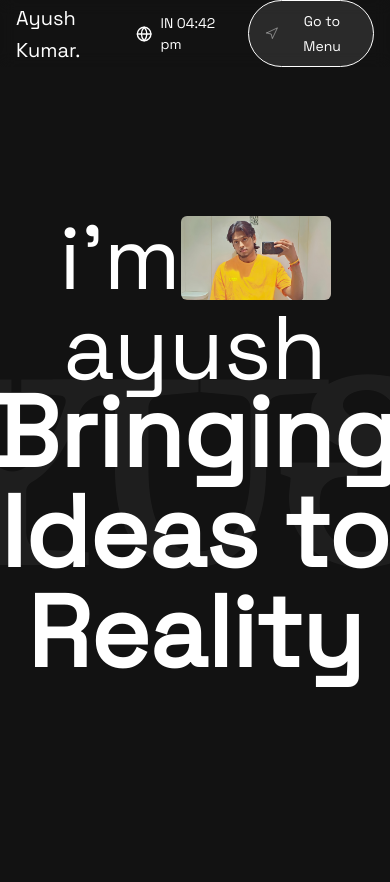
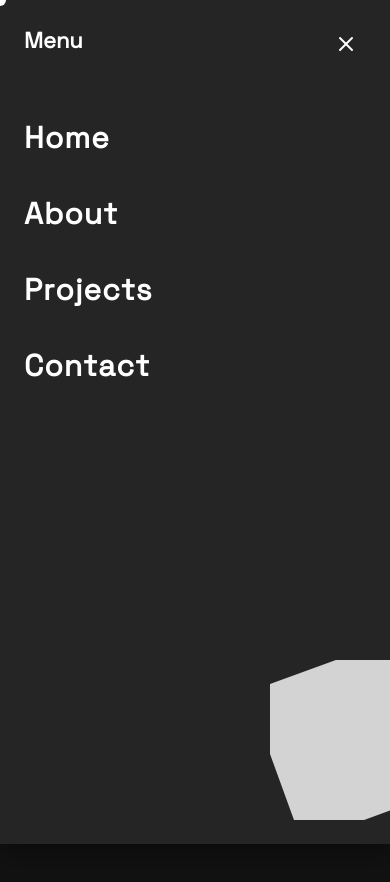
Before and after one commit to DivxAyush/ayushxfolio, a Next.js app: page / in a window 390 px wide. Both pictures are taken after a click on the button "Go to Menu". Shown: the top 882 px of the page. Built offline with nearby package versions, Linux system fonts and the light colour scheme.

Commit message:
Add Menu Designs And Animations Fix Jitter in Menu

```diff
--- a/src/app/CommonCompo/CursorFollower.jsx
+++ b/src/app/CommonCompo/CursorFollower.jsx
@@ -1,82 +1,32 @@
-import { useEffect, useRef, useState } from "react";
-import { useMediaQuery } from "@mui/material";
+import { motion } from "framer-motion";
 
-const CursorFollower = ({ visible = true }) => {
-  const dotRef = useRef(null);
-  const [isInWindow, setIsInWindow] = useState(true);
-  const isMobile = useMediaQuery("(max-width:600px)"); // 📱 Detect mobile screens
-
-  useEffect(() => {
-    if (isMobile) return;
-
-    const dot = dotRef.current;
-    let mouseX = 0;
-    let mouseY = 0;
-    let currentX = 0;
-    let currentY = 0;
-    const speed = 0.1;
-
-    const animate = () => {
-      currentX += (mouseX - currentX) * speed;
-      currentY += (mouseY - currentY) * speed;
-      if (dot) {
-        dot.style.transform = `translate3d(${currentX}px, ${currentY}px, 0)`;
-      }
-      requestAnimationFrame(animate);
-    };
-
-    const handleMouseMove = (e) => {
-      mouseX = e.clientX;
-      mouseY = e.clientY;
-      setIsInWindow(true);
-    };
-
-    const handleMouseLeave = () => setIsInWindow(false);
-    const handleMouseEnter = () => setIsInWindow(true);
-
-    document.addEventListener("mousemove", handleMouseMove);
-    document.addEventListener("mouseleave", handleMouseLeave);
-    document.addEventListener("mouseenter", handleMouseEnter);
-
-    animate();
-
-    return () => {
-      document.removeEventListener("mousemove", handleMouseMove);
-      document.removeEventListener("mouseleave", handleMouseLeave);
-      document.removeEventListener("mouseenter", handleMouseEnter);
-    };
-  }, [isMobile]);
-
-
-  if (isMobile) return null; // ❌ Don’t render on mobile
+export default function CursorFollower({ x, y, visible, hoverPos }) {
+ const isHovering = Boolean(hoverPos);
 
  return (
-    <div
-      ref={dotRef}
+  <motion.div
+   animate={{
+    left: isHovering ? hoverPos.x : x,
+    top: isHovering ? hoverPos.y : y,
+    width: isHovering ? 120 : 12,
+    height: isHovering ? 120 : 12,
+    opacity: visible ? 1 : 0,
+   }}
+   transition={{
+    type: "spring",
+    stiffness: 300,
+    damping: 25,
+   }}
    style={{
     position: "fixed",
-        top: 0,
-        left: 0,
-        width: 10,
-        height: 10,
-        backgroundColor: "transparent",  // <-- background ko transparent karo
+    borderRadius: "50%",
+    backgroundColor: isHovering
+     ? "rgba(255,255,255,0.15)"
+     : "#fff",
     pointerEvents: "none",
+    transform: "translate(-50%, -50%)",
     zIndex: 9999,
-        mixBlendMode: "difference",
-        transform: "translate3d(0, 0, 0)",
-        transition: "opacity 0.3s ease",
-        opacity: visible && isInWindow ? 1 : 0,
-        clipPath: "polygon(50% 0%, 0% 100%, 100% 100%)",
-        boxShadow: "0 0 6px 2px rgba(255, 255, 255, 0.3)", // optional glow
-        borderLeft: "5px solid transparent",  // add borders to form triangle edges
-        borderRight: "5px solid transparent",
-        borderBottom: "10px solid white",
-        width: 0,
-        height: 0,
    }}
-
   />
  );
-};
-
-export default CursorFollower;
+}
--- /dev/null
+++ b/src/app/CommonCompo/DecorativeShape.jsx
@@ -0,0 +1,35 @@
+import { motion } from "framer-motion";
+import { Box } from "@mui/material";
+
+export default function DecorativeShape({ open }) {
+ return (
+  <Box
+   sx={{
+    position: "absolute",
+    bottom: 24,
+    right: -40,
+    width: 160,
+    height: 160,
+    overflow: "hidden",
+    pointerEvents: "none",
+   }}
+  >
+
+   <motion.div
+    animate={{
+     rotate: open ? -20 : -5,
+    }}
+    transition={{
+     duration: 0.6,
+     ease: "easeInOut",
+    }}
+    style={{
+     width: "100%",
+     height: "100%",
+     background: "#d3d3d3",
+     borderRadius: 24,
+    }}
+   />
+  </Box>
+ );
+}
--- a/src/app/CommonCompo/Header.jsx
+++ b/src/app/CommonCompo/Header.jsx
@@ -5,16 +5,13 @@ import {
  AppBar,
  Toolbar,
  Typography,
- IconButton,
  Box,
- Drawer,
+ Button,
  useMediaQuery,
- Button,
 } from "@mui/material";
 import { useTheme, keyframes } from "@mui/material/styles";
 import { Globe } from "lucide-react";
-import YourSvgIcon from "../../../public/assets/image/imgi_1_menu.svg"; // replace with your actual SVG path
-import Image from "next/image";
+import MenuDrawer from "./MenuDrawer";
 
 export default function Header() {
  const theme = useTheme();
@@ -24,15 +21,13 @@ export default function Header() {
 
  useEffect(() => {
   const updateTime = () => {
-   const now = new Date();
-   const options = {
+   const formatter = new Intl.DateTimeFormat("en-IN", {
     timeZone: "Asia/Kolkata",
     hour: "2-digit",
     minute: "2-digit",
     hour12: true,
-   };
-   const formatter = new Intl.DateTimeFormat("en-IN", options);
-   setTime(formatter.format(now));
+   });
+   setTime(formatter.format(new Date()));
   };
 
   updateTime();
@@ -46,38 +41,33 @@ export default function Header() {
  `;
 
  return (
+  <>
    <AppBar
     position="sticky"
     elevation={0}
     sx={{
      backgroundColor: "transparent",
      backdropFilter: "blur(8px)",
-    boxShadow: "none",
     }}
    >
     <Toolbar sx={{ justifyContent: "space-between", px: { xs: 2, sm: 4 } }}>
-    {/* Left: Logo */}
-    <Typography variant="h6" component="div" sx={{ flexGrow: 1 }}>
-     Ayush Kumar.
-    </Typography>
+     <Typography variant="h6">Ayush Kumar.</Typography>
 
-    {/* Right: Time + Button */}
      <Box sx={{ display: "flex", alignItems: "center", gap: 2 }}>
+      {!isMobile && (
        <Box sx={{ display: "flex", alignItems: "center", gap: 1 }}>
         <Globe
          size={18}
-       sx={{ animation: `${rotate} 6s linear infinite`, transformOrigin: "center" }}
+         style={{ animation: `${rotate} 6s linear infinite` }}
         />
-      <Typography variant="body2" sx={{ fontWeight: 500 }}>
-       IN {time}
-      </Typography>
+        <Typography variant="body2">IN {time}</Typography>
        </Box>
+      )}
 
       <Button
        variant="outlined"
+       onClick={() => setDrawerOpen(true)}
        sx={{
-       display: "flex",
-       alignItems: "center",
         gap: 1,
         px: 2,
         py: 1,
@@ -85,17 +75,17 @@ export default function Header() {
         color: "white",
         borderRadius: "9999px",
         backdropFilter: "blur(8px)",
-       backgroundColor: "rgba(255, 255, 255, 0.1)",
+        backgroundColor: "rgba(255,255,255,0.1)",
         textTransform: "none",
-       fontWeight: 500,
-       fontSize: "0.875rem",
        }}
       >
-      <svg xmlns="http://www.w3.org/2000/svg" width="15" height="15" viewBox="0 0 24 24" fill="none" stroke="currentColor" stroke-width="0.75" stroke-linecap="round" stroke-linejoin="round" class="lucide lucide-navigation-icon lucide-navigation"><polygon points="3 11 22 2 13 21 11 13 3 11" /></svg>
        Go to Menu
       </Button>
      </Box>
     </Toolbar>
    </AppBar>
+
+   <MenuDrawer open={drawerOpen} onClose={() => setDrawerOpen(false)} />
+  </>
  );
 }
--- /dev/null
+++ b/src/app/CommonCompo/MenuDrawer.jsx
@@ -0,0 +1,150 @@
+"use client";
+
+import { Drawer, Box, Typography, IconButton } from "@mui/material";
+import { X } from "lucide-react";
+import { useState } from "react";
+import { motion } from "framer-motion";
+import CursorFollower from "./CursorFollower";
+import DecorativeShape from "./DecorativeShape";
+
+function AnimatedText({ text }) {
+ return (
+  <motion.div
+   variants={{
+    rest: {},
+    hover: {
+     transition: {
+      staggerChildren: 0.04,
+     },
+    },
+   }}
+   style={{ display: "flex" }}
+  >
+   {text.split("").map((char, i) => (
+    <motion.span
+     key={i}
+     variants={{
+      rest: { y: 0 },
+      hover: { y: -52 },
+     }}
+     transition={{ duration: 0.3, ease: "easeInOut" }}
+     style={{ display: "inline-block" }}
+    >
+     {char === " " ? "\u00A0" : char}
+    </motion.span>
+   ))}
+  </motion.div>
+ );
+}
+
+function MenuItem({ label, onHover, onLeave }) {
+ return (
+  <Box
+   sx={{
+    height: 52,
+    overflow: "hidden",
+    display: "inline-block",
+   }}
+  >
+   <Box
+    onMouseEnter={(e) => {
+     const rect = e.currentTarget.getBoundingClientRect();
+     onHover({
+      x: rect.left + rect.width / 2,
+      y: rect.top + rect.height / 2,
+     });
+    }}
+    onMouseLeave={onLeave}
+    sx={{
+     cursor: "pointer",
+     display: "inline-block",
+    }}
+   >
+    <motion.div
+     initial="rest"
+     animate="rest"
+     whileHover="hover"
+     style={{ display: "flex", flexDirection: "column" }}
+    >
+     <Typography
+      sx={{
+       fontSize: 30,
+       fontWeight: 700,
+       lineHeight: "52px",
+       letterSpacing: 1,
+       display: "flex",
+      }}
+     >
+      <AnimatedText text={label} />
+     </Typography>
+
+     <Typography
+      sx={{
+       fontSize: 30,
+       fontWeight: 700,
+       lineHeight: "52px",
+       letterSpacing: 1,
+       display: "flex",
+      }}
+     >
+      <AnimatedText text={label} />
+     </Typography>
+    </motion.div>
+   </Box>
+  </Box>
+ );
+}
+
+
+export default function MenuDrawer({ open, onClose }) {
+ const [cursor, setCursor] = useState({ x: 0, y: 0 });
+ const [visible, setVisible] = useState(false);
+ const [hoverPos, setHoverPos] = useState(null);
+
+ return (
+  <Drawer
+   anchor="right"
+   open={open}
+   onClose={onClose}
+   PaperProps={{
+    sx: {
+     width: { xs: "100%", sm: 360 },
+     backgroundColor: "#000",
+     color: "#fff",
+     overflow: "hidden",
+    },
+   }}
+  >
+   <Box
+    sx={{ position: "relative", height: "100%", p: 3 }}
+    onMouseMove={(e) => {
+     setCursor({ x: e.clientX, y: e.clientY });
+    }}
+    onMouseEnter={() => setVisible(true)}
+    onMouseLeave={() => setVisible(false)}
+   >
+    <CursorFollower
+     x={cursor.x}
+     y={cursor.y}
+     visible={visible}
+     hoverPos={hoverPos}
+    />
+
+    <Box sx={{ display: "flex", justifyContent: "space-between" }}>
+     <Typography sx={{ fontSize: 22, fontWeight: 600 }}>Menu</Typography>
+     <IconButton onClick={onClose} sx={{ color: "white" }}>
+      <X />
+     </IconButton>
+    </Box>
+
+    <Box sx={{ mt: 6, display: "flex", flexDirection: "column", gap: 3 }}>
+     <MenuItem label="Home" onHover={setHoverPos} onLeave={() => setHoverPos(null)} />
+     <MenuItem label="About" onHover={setHoverPos} onLeave={() => setHoverPos(null)} />
+     <MenuItem label="Projects" onHover={setHoverPos} onLeave={() => setHoverPos(null)} />
+     <MenuItem label="Contact" onHover={setHoverPos} onLeave={() => setHoverPos(null)} />
+    </Box>
+    <DecorativeShape open={open} />
+   </Box>
+  </Drawer>
+ );
+}
```
Also changed, not shown: src/app/Helpers/AnimationHelper.jsx (added). Lines whose indentation alone changed are shown as unchanged.
